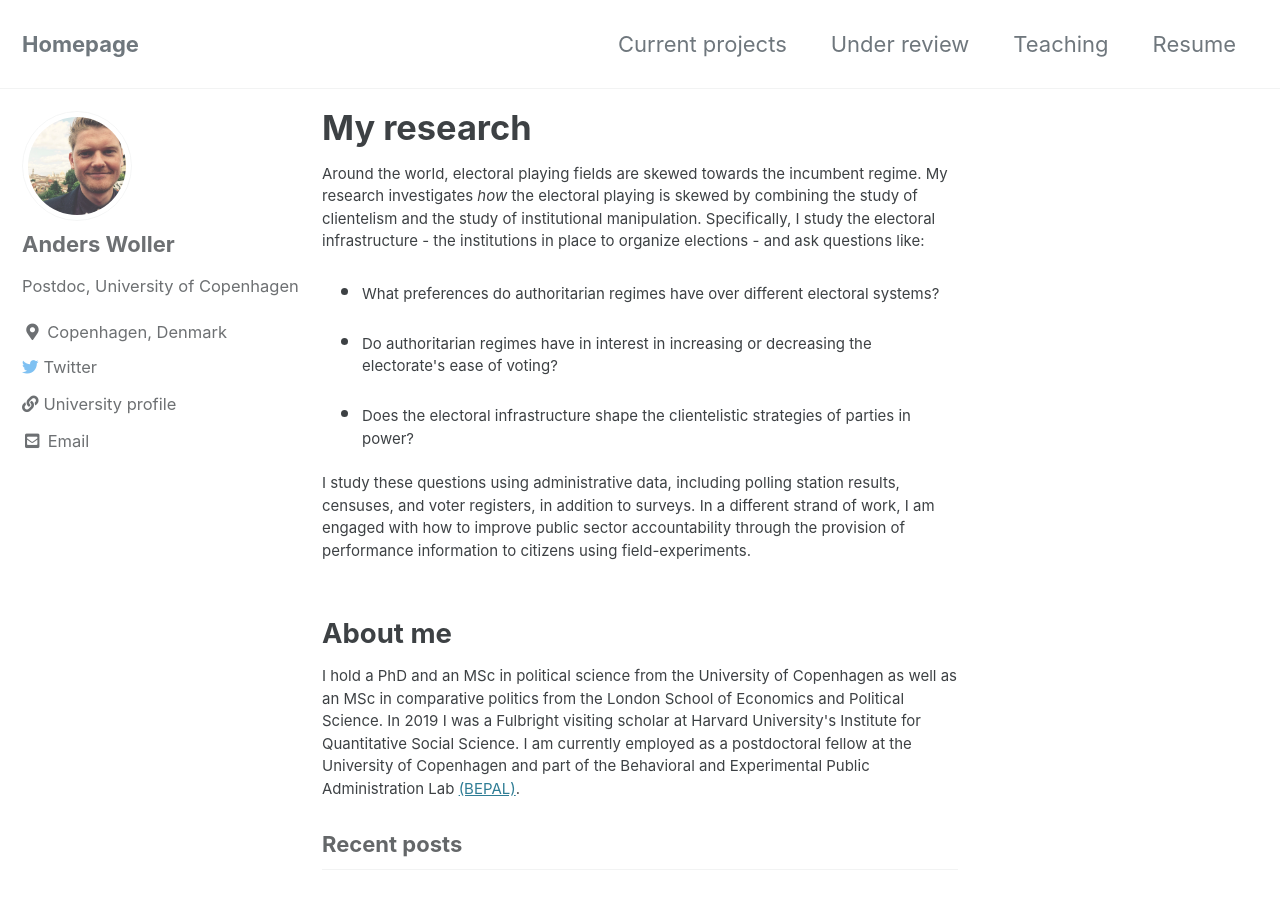
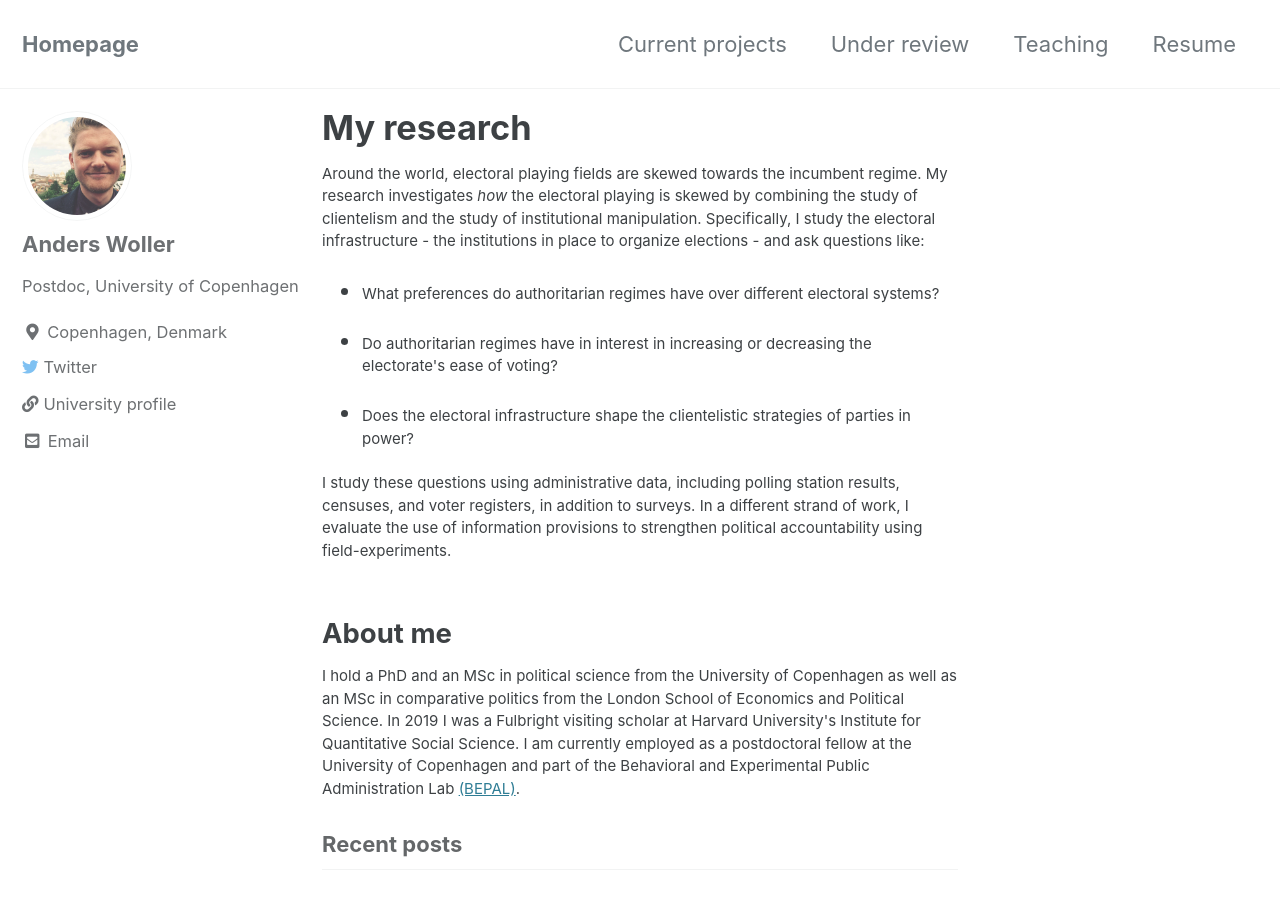
Before and after one commit to AndersWoller/AndersWoller.github.io, a Jekyll site: the page built from index.html, in a window 1280 px wide and 900 px high. Built offline with Jekyll 4.4.1, drawn with Linux system fonts in a browser that asks for light colours; cached includes are drawn as plain includes; the list of posts is cut into pages by our own code.

Commit message:
Update index.html

```diff
--- a/index.html
+++ b/index.html
@@ -14,8 +14,7 @@ title: "My research"
   <li> <p style="font-size:15px"> Does the electoral infrastructure shape the clientelistic strategies of parties in power?</p></li>
 </ul>
   <p style="font-size:15px"> I study these questions using administrative data, including polling station results, censuses, and voter registers, in addition to surveys.
-    In a different strand of work, I am engaged with how to improve public sector accountability through the provision of performance
-  information to citizens using field-experiments.</p>
+    In a different strand of work, I evaluate the use of information provisions to strengthen political accountability using field-experiments.</p>
 
 <h2> About me </h2>
 
```
